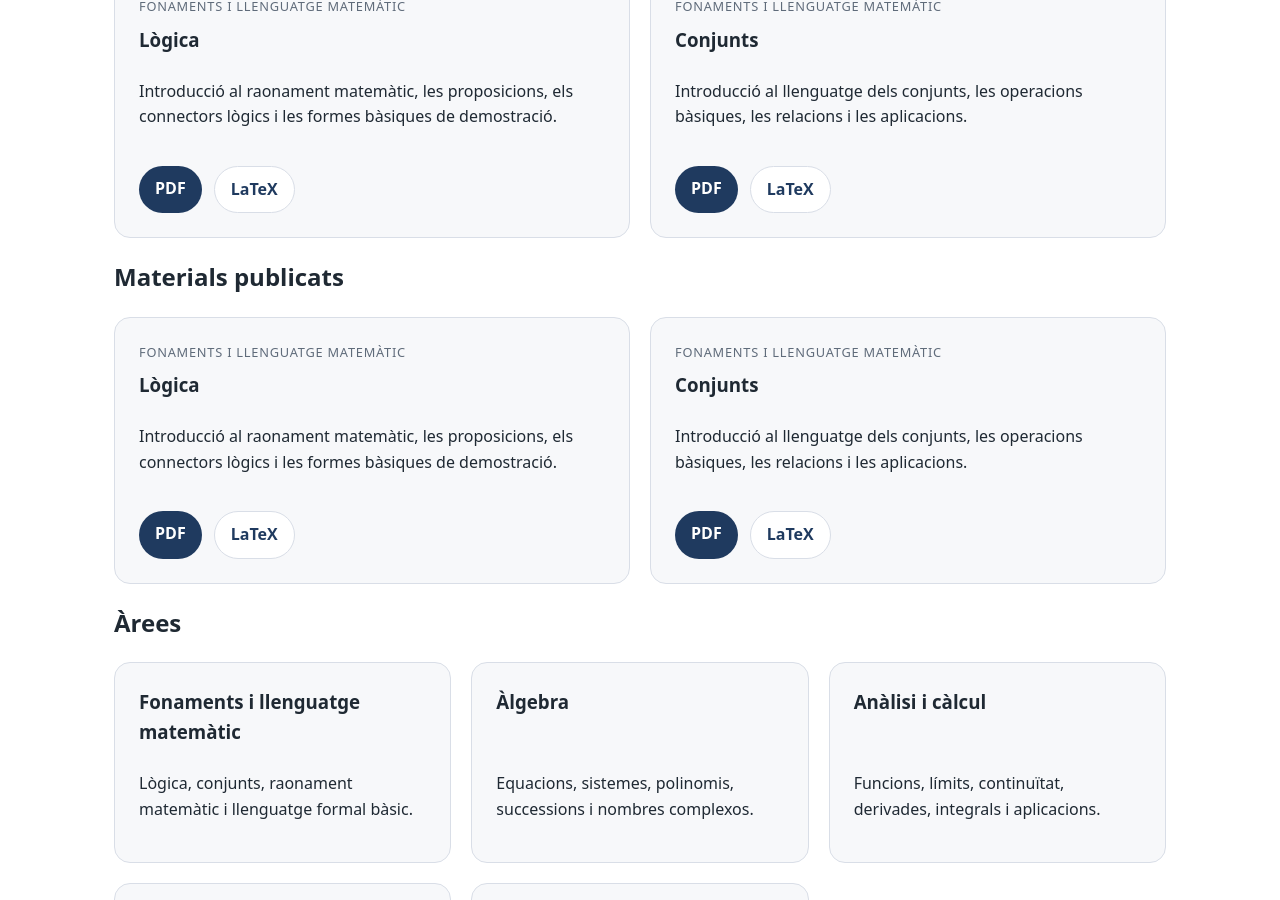
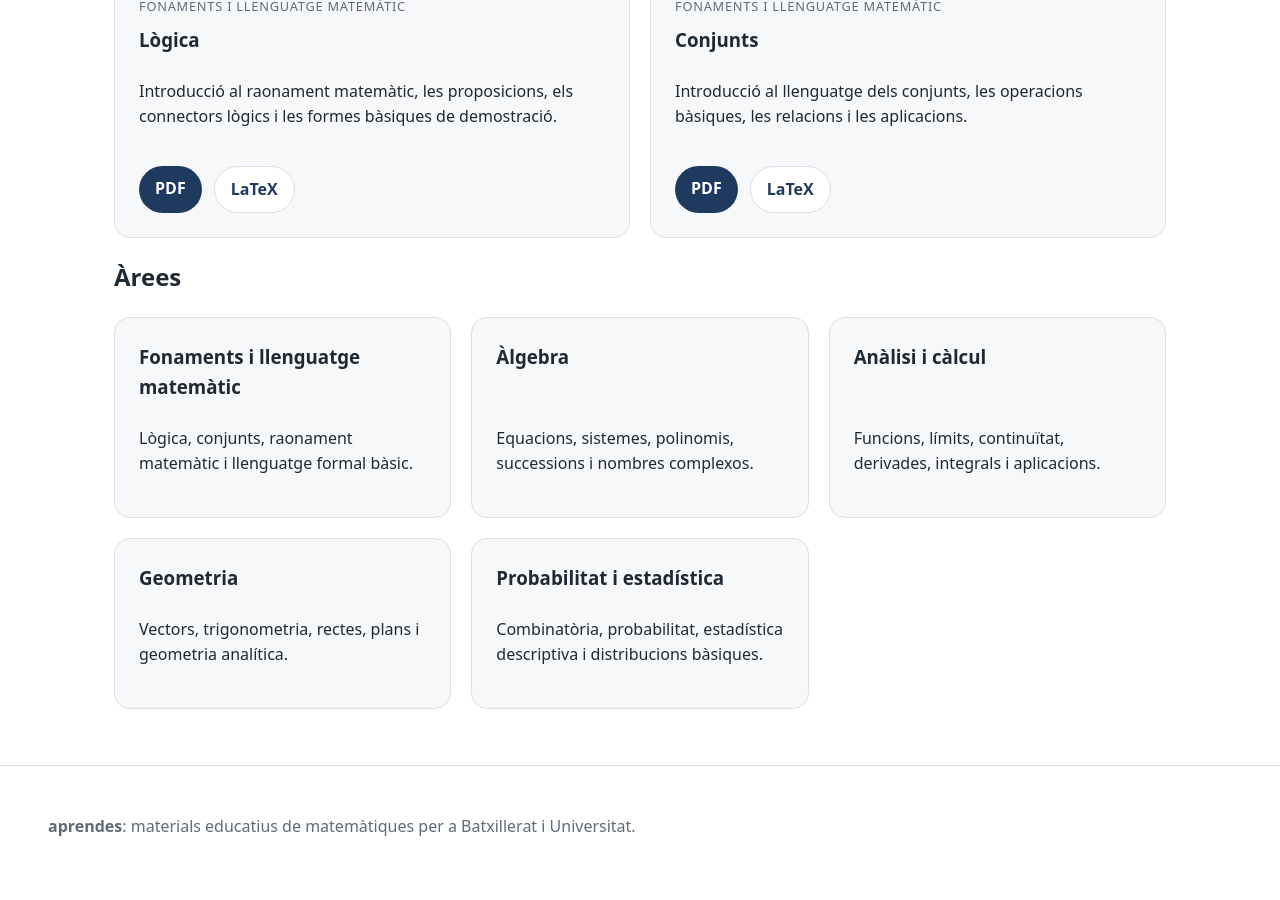
Before and after one commit to maperello/aprendes, a Jekyll site: the page built from batxillerat/index.html, in a window 1280 px wide and 900 px high, scrolled down 381 px. Built offline with Jekyll 4.4.1, drawn with Linux system fonts in a browser that asks for light colours.

Commit message:
Remove published materials section from index.html
Removed section for published materials including logic and sets.

```diff
--- a/batxillerat/index.html
+++ b/batxillerat/index.html
@@ -11,40 +11,6 @@ title: Batxillerat
     Els documents de <strong>aprendes</strong> estan pensats per estudiar,
     practicar i aprofundir en els continguts fonamentals.
   </p>
-</section>
-
-<section>
-  <h2>Materials publicats</h2>
-
-  <div class="grid">
-    <article class="material-card">
-      <p class="eyebrow">Fonaments i llenguatge matemàtic</p>
-      <h3>Lògica</h3>
-      <p>
-        Introducció al raonament matemàtic, les proposicions, els connectors
-        lògics i les formes bàsiques de demostració.
-      </p>
-
-      <div class="card-actions">
-        <a class="button" href="{{ site.baseurl }}/batxillerat/logica/main.pdf">PDF</a>
-        <a class="button secondary" href="https://github.com/maperello/aprendes/tree/main/batxillerat/logica">LaTeX</a>
-      </div>
-    </article>
-
-    <article class="material-card">
-      <p class="eyebrow">Fonaments i llenguatge matemàtic</p>
-      <h3>Conjunts</h3>
-      <p>
-        Introducció al llenguatge dels conjunts, les operacions bàsiques,
-        les relacions i les aplicacions.
-      </p>
-
-      <div class="card-actions">
-        <a class="button" href="{{ site.baseurl }}/batxillerat/conjunts/main.pdf">PDF</a>
-        <a class="button secondary" href="https://github.com/maperello/aprendes/tree/main/batxillerat/conjunts">LaTeX</a>
-      </div>
-    </article>
-  </div>
 </section>
 
 <section>
```
